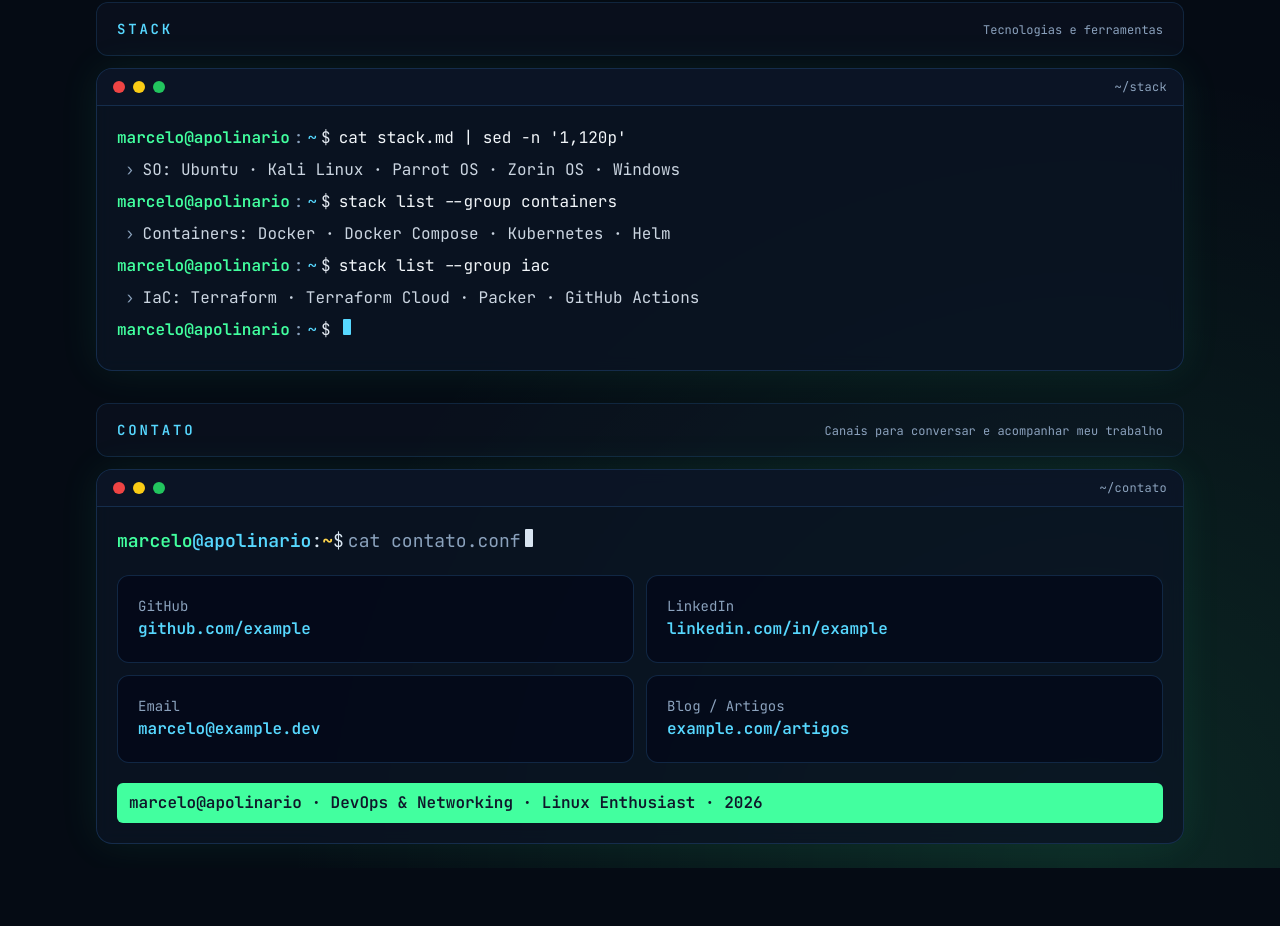
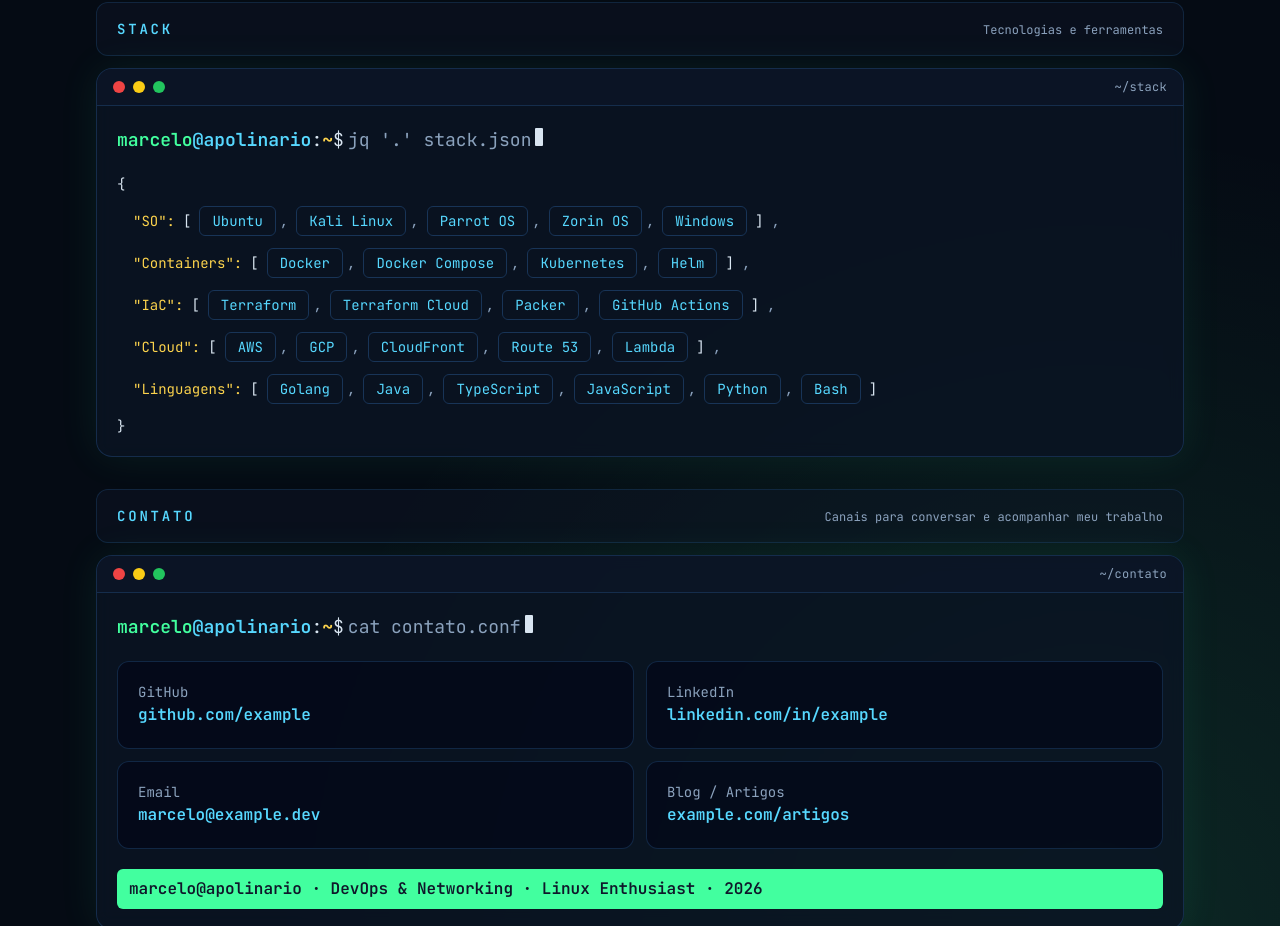
Before and after one commit to apolinario0x21/sturdy-parakeet, a Next.js app: page / in a window 1280 px wide. Shown: the part 1577-2503 px from the top of the page. Before the commit the page ends 2445 px from the top, so only its background shows below. Built offline with nearby package versions, Linux system fonts and the light colour scheme.

Commit message:
revert stack section to static layout

```diff
--- a/components/sections/Stack.tsx
+++ b/components/sections/Stack.tsx
@@ -1,165 +1,37 @@
-'use client';
-
-import { useEffect, useRef, useState } from 'react';
-
+import { Prompt } from '@/components/Prompt';
 import { TerminalWindow } from '@/components/TerminalWindow';
 
-type PromptStep = {
-  type: 'prompt';
-  text: string;
+const stacks: Record<string, string[]> = {
+  SO: ['Ubuntu', 'Kali Linux', 'Parrot OS', 'Zorin OS', 'Windows' ],
+  Containers: ['Docker', 'Docker Compose', 'Kubernetes', 'Helm'],
+  IaC: ['Terraform', 'Terraform Cloud', 'Packer', 'GitHub Actions'],
+  Cloud: ['AWS', 'GCP', 'CloudFront', 'Route 53', 'Lambda'],
+  Linguagens: ['Golang', 'Java', 'TypeScript', 'JavaScript', 'Python', 'Bash'],
 };
 
-type OutputStep = {
-  type: 'output';
-  lines: string[];
-};
-
-type SequenceStep = PromptStep | OutputStep;
-
-type RenderedPrompt = {
-  type: 'prompt';
-  text: string;
-};
-
-type RenderedOutput = {
-  type: 'output';
-  lines: string[];
-  step: number;
-};
-
-type RenderedStep = RenderedPrompt | RenderedOutput;
-
-type AnimationPhase = {
-  step: number;
-  charIndex: number;
-};
-
-const TYPING_SPEED = 35;
-const CMD_PAUSE = 450;
-const OUTPUT_PAUSE = 110;
-
-const sequence: SequenceStep[] = [
-  { type: 'prompt', text: "cat stack.md | sed -n '1,120p'" },
-  { type: 'output', lines: ['SO: Ubuntu · Kali Linux · Parrot OS · Zorin OS · Windows'] },
-  { type: 'prompt', text: 'stack list --group containers' },
-  { type: 'output', lines: ['Containers: Docker · Docker Compose · Kubernetes · Helm'] },
-  { type: 'prompt', text: 'stack list --group iac' },
-  { type: 'output', lines: ['IaC: Terraform · Terraform Cloud · Packer · GitHub Actions'] },
-  { type: 'prompt', text: 'stack list --group cloud' },
-  { type: 'output', lines: ['Cloud: AWS · GCP · CloudFront · Route 53 · Lambda'] },
-  { type: 'prompt', text: 'stack list --group linguagens' },
-  { type: 'output', lines: ['Linguagens: Golang · Java · TypeScript · JavaScript · Python · Bash'] }
-];
-
-function useTerminalAnimation() {
-  const [rendered, setRendered] = useState<RenderedStep[]>([]);
-  const [currentPromptText, setCurrentPromptText] = useState('');
-  const [phase, setPhase] = useState<AnimationPhase>({ step: 0, charIndex: 0 });
-  const [done, setDone] = useState(false);
-  const timeoutRef = useRef<NodeJS.Timeout>();
-
-  useEffect(() => {
-    if (done) {
-      return;
-    }
-
-    const { step, charIndex } = phase;
-    if (step >= sequence.length) {
-      setDone(true);
-      return;
-    }
-
-    const item = sequence[step];
-
-    if (item.type === 'prompt') {
-      if (charIndex < item.text.length) {
-        timeoutRef.current = setTimeout(() => {
-          setCurrentPromptText(item.text.slice(0, charIndex + 1));
-          setPhase({ step, charIndex: charIndex + 1 });
-        }, TYPING_SPEED);
-      } else {
-        timeoutRef.current = setTimeout(() => {
-          setRendered((prev) => [...prev, { type: 'prompt', text: item.text }]);
-          setCurrentPromptText('');
-          setPhase({ step: step + 1, charIndex: 0 });
-        }, CMD_PAUSE);
-      }
-    } else if (charIndex < item.lines.length) {
-      timeoutRef.current = setTimeout(() => {
-        setRendered((prev) => {
-          const last = prev[prev.length - 1];
-          if (last && last.type === 'output' && 'step' in last && last.step === step) {
-            return [...prev.slice(0, -1), { ...last, lines: [...last.lines, item.lines[charIndex]] }];
-          }
-
-          return [...prev, { type: 'output', lines: [item.lines[charIndex]], step }];
-        });
-        setPhase({ step, charIndex: charIndex + 1 });
-      }, OUTPUT_PAUSE);
-    } else {
-      timeoutRef.current = setTimeout(() => {
-        setPhase({ step: step + 1, charIndex: 0 });
-      }, CMD_PAUSE);
-    }
-
-    return () => {
-      if (timeoutRef.current) {
-        clearTimeout(timeoutRef.current);
-      }
-    };
-  }, [done, phase]);
-
-  return { rendered, currentPromptText, done };
-}
-
-function PromptLine({ text, cursor = false }: { text: string; cursor?: boolean }) {
+export function Stack() {
   return (
-    <div className="flex flex-wrap items-baseline">
-      <span className="mr-1 font-semibold text-term-green">marcelo@apolinario</span>
-      <span className="text-term-mute">:</span>
-      <span className="mx-1 text-term-cyan">~</span>
-      <span className="mr-2 text-slate-200">$</span>
-      <span className="break-words text-slate-100">{text}</span>
-      {cursor && <span className="terminal-cursor ml-1 inline-block h-[1em] w-2 rounded-[1px] bg-term-cyan align-baseline" aria-hidden />}
-    </div>
-  );
-}
-
-export function Stack() {
-  const { rendered, currentPromptText, done } = useTerminalAnimation();
-  const bottomRef = useRef<HTMLDivElement>(null);
-
-  useEffect(() => {
-    bottomRef.current?.scrollIntoView({ behavior: 'smooth', block: 'nearest' });
-  }, [currentPromptText, rendered]);
-
-  return (
-    <TerminalWindow title="~/stack" className="overflow-hidden">
-      <div className="max-h-[50vh] space-y-2 overflow-y-auto text-sm leading-7 sm:text-base">
-        {rendered.map((block, index) => {
-          if (block.type === 'prompt') {
-            return (
-              <div key={index} className="mb-1">
-                <PromptLine text={block.text} />
-              </div>
-            );
-          }
-
-          return (
-            <div key={index} className="mb-2 space-y-1 pl-2 text-slate-300">
-              {block.lines.map((line, lineIndex) => (
-                <p key={lineIndex}>
-                  <span className="mr-2 text-term-mute">›</span>
-                  <span>{line}</span>
-                </p>
+    <TerminalWindow title="~/stack">
+      <Prompt command="jq '.' stack.json" />
+      <div className="space-y-3 font-mono text-sm">
+        <p>{'{'}</p>
+        {Object.entries(stacks).map(([groupName, items], groupIndex, groups) => (
+          <div key={groupName} className="flex flex-wrap items-center gap-2 pl-4">
+            <span className="text-amber-300">"{groupName}":</span>
+            <span>[</span>
+            <div className="flex flex-wrap items-center gap-2">
+              {items.map((item, index) => (
+                <span key={item} className="inline-flex items-center gap-1">
+                  <span className="rounded-md border border-term-border px-3 py-1 text-sm text-term-cyan">{item}</span>
+                  {index < items.length - 1 ? <span className="text-term-mute">,</span> : null}
+                </span>
               ))}
             </div>
-          );
-        })}
-
-        {!done && <PromptLine text={currentPromptText} cursor />}
-        {done && <PromptLine text="" cursor />}
-        <div ref={bottomRef} />
+            <span>]</span>
+            {groupIndex < groups.length - 1 ? <span className="text-term-mute">,</span> : null}
+          </div>
+        ))}
+        <p>{'}'}</p>
       </div>
     </TerminalWindow>
   );
```
